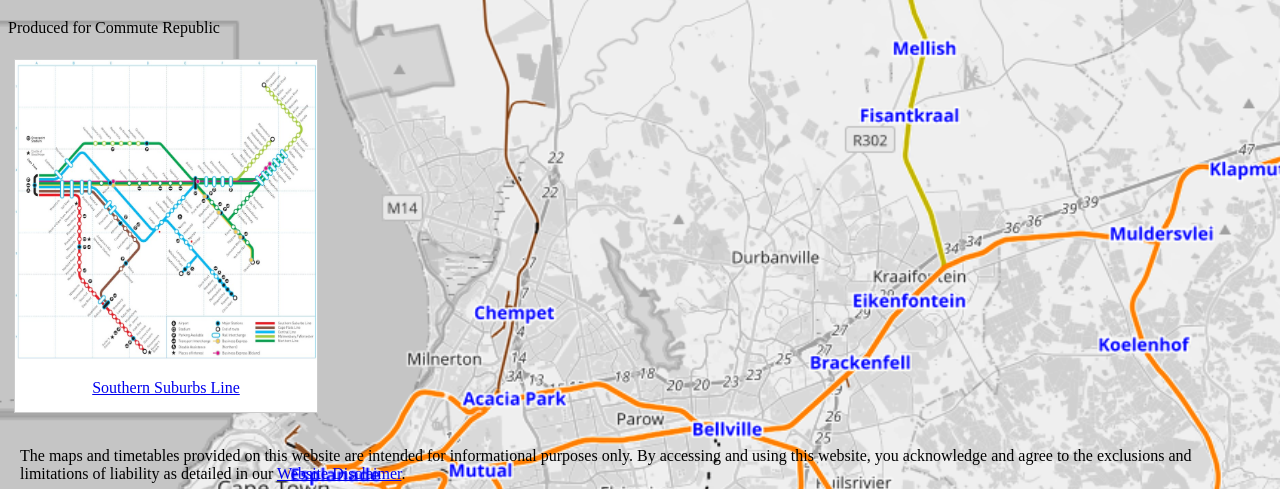
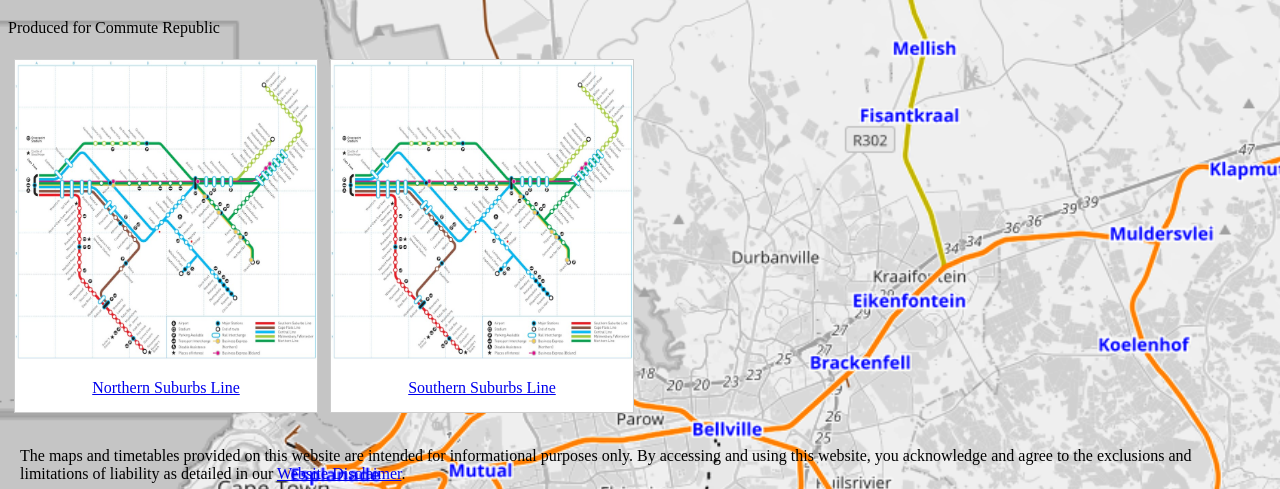
Before and after one commit to CommuteRepublic/capetowntrains.github.io, a plain HTML site: page docs/index.html in a window 1280 px wide. Shown: the part 61-550 px from the top of the page. Drawn offline with Linux system fonts and the light colour scheme.

Commit message:
Update index.html

```diff
--- a/docs/index.html
+++ b/docs/index.html
@@ -75,6 +75,19 @@ div.desc {
         </a>
 
         <div class="desc">
+            <a href="northern_line/timetable.html"  target="_blank" style="background-color: #ffffff;">Northern Suburbs Line</a>
+
+        </div>
+      </div>
+    </div>
+
+<div class="responsive">
+      <div class="gallery">
+        <a target="_blank" href="southern_line/timetable.html">
+          <img src="metrorail_map.jpg" alt="Retreat/City" width="200" height="300">
+        </a>
+
+        <div class="desc">
             <a href="southern_line/timetable.html"  target="_blank" style="background-color: #ffffff;">Southern Suburbs Line</a>
 
         </div>
```
